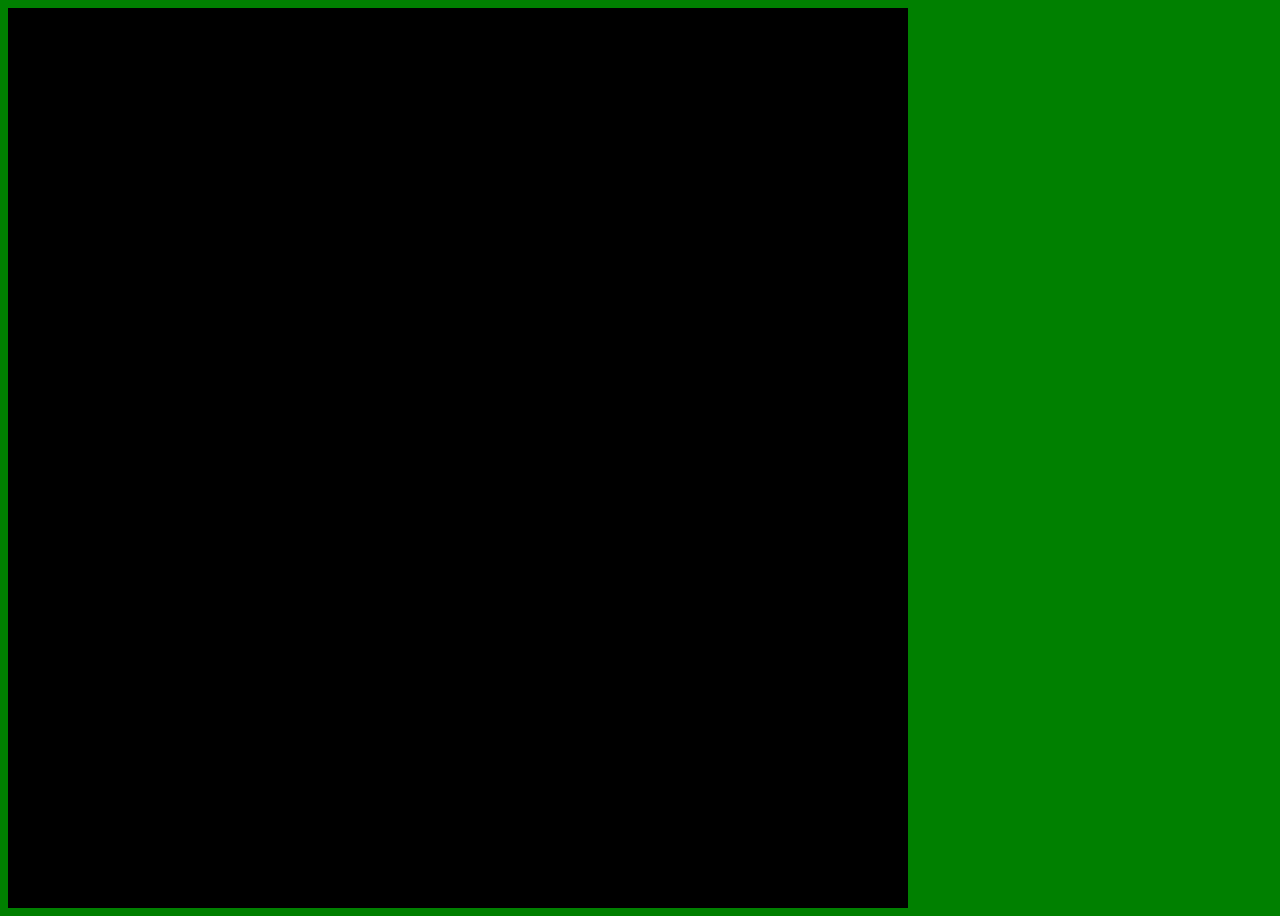
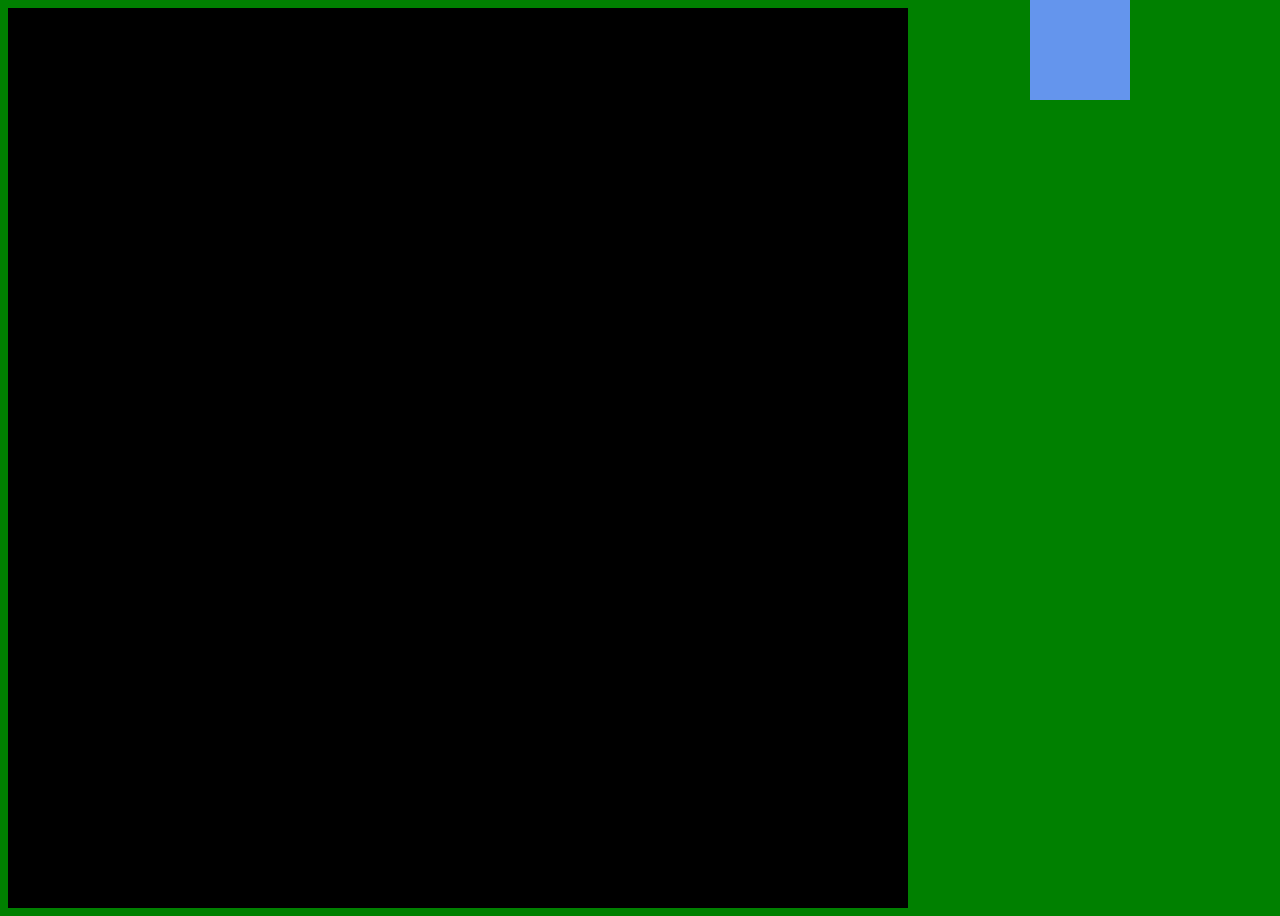
Before and after one commit to digitalartcrew/vr21, a plain HTML site: page media-query.html in a window 1280 px wide. Drawn offline with Linux system fonts and the light colour scheme.

Commit message:
added new css

```diff
--- a/css/media-query.css
+++ b/css/media-query.css
@@ -7,6 +7,15 @@
         background-color: black;
         height: 100px;
         width: 100px;
+    }
+
+    .move-me {
+        background-color: cornflowerblue;
+        height: 100px;
+        width: 100px;
+        position: absolute;
+        top: 30px;
+        right: 150px;
     }
 }
 
@@ -20,6 +29,15 @@
         height: 300px;
         width: 300px;
     }
+
+    .move-me {
+        background-color: cornflowerblue;
+        height: 100px;
+        width: 100px;
+        position: absolute;
+        top: 50px;
+        bottom: 200px;
+    }
 }
 
 @media (min-width: 600px) {
@@ -32,6 +50,15 @@
         height: 500px;
         width: 500px;
     }
+
+    .move-me {
+        background-color: cornflowerblue;
+        height: 100px;
+        width: 100px;
+        position: absolute;
+        top: 5px;
+        bottom: 320px;
+    }
 }
 
 @media (min-width: 801px) {
@@ -43,6 +70,15 @@
         background-color: black;
         height: 700px;
         width: 700px;
+    }
+
+    .move-me {
+        background-color: cornflowerblue;
+        height: 100px;
+        width: 100px;
+        position: absolute;
+        top: 0;
+        bottom: 160px;
     }
 }
 
@@ -68,4 +104,13 @@
         height: 1100px;
         width: 1100px;
     }
+
+    .move-me {
+        background-color: cornflowerblue;
+        height: 100px;
+        width: 100px;
+        position: absolute;
+        top: 60px;
+        bottom: 40px;
+    }
 }
--- a/media-query.html
+++ b/media-query.html
@@ -9,5 +9,6 @@
   </head>
   <body>
     <div class="resize"></div>
+    <div class="move-me"></div>
   </body>
 </html>
```
